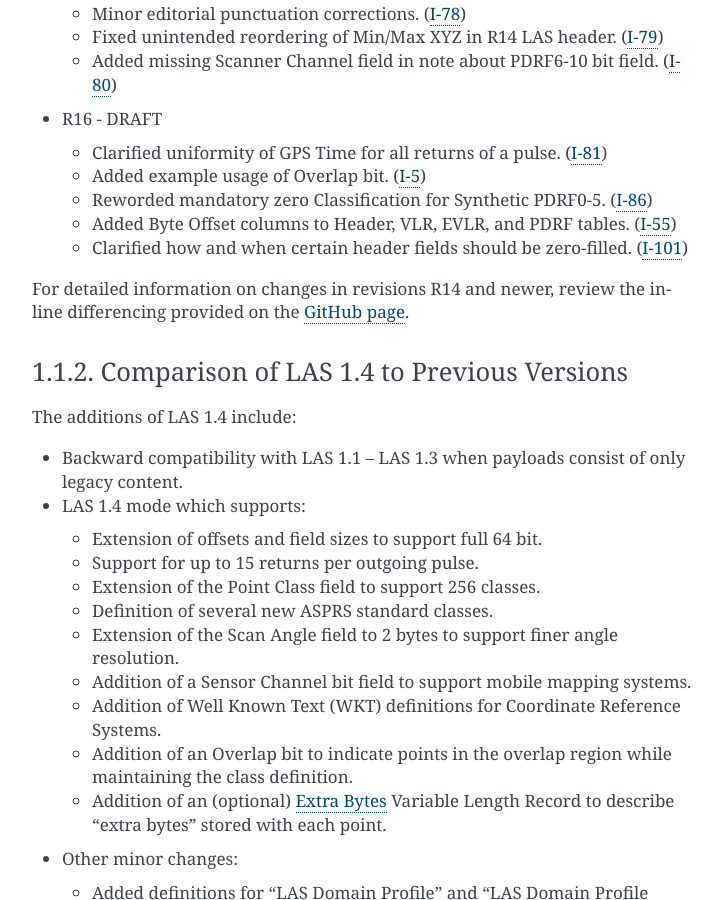
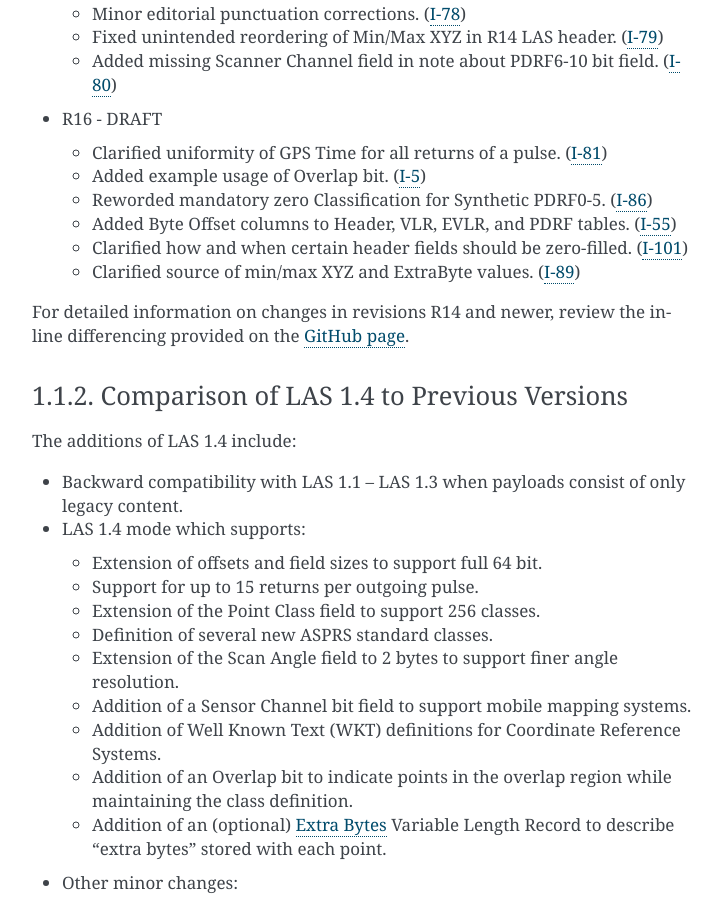
Before and after one commit to ASPRSorg/LAS, a Sphinx documentation site: the page built from source/01_intro.txt, in a window 1280 px wide and 900 px high, scrolled down 1872 px. Shown: the whole window, without its empty margins (388-1110 px from the left). Built offline with Sphinx 7.4.7, drawn with Linux system fonts in a browser that asks for light colours.

Commit message:
Added #89 to the revision history.

```diff
--- a/source/01_intro.txt
+++ b/source/01_intro.txt
@@ -116,6 +116,8 @@ Summary of LAS 1.4 revisions (GitHub Issue numbers included when applicable):
     (`I-55 <https://github.com/ASPRSorg/LAS/issues/55>`_)
   * Clarified how and when certain header fields should be zero-filled.
     (`I-101 <https://github.com/ASPRSorg/LAS/issues/101>`_)
+  * Clarified source of min/max XYZ and ExtraByte values.
+    (`I-89 <https://github.com/ASPRSorg/LAS/issues/89>`_)
 
 For detailed information on changes in revisions R14 and newer, review the
 inline differencing provided on the `GitHub page <https://github.com/ASPRSorg/LAS>`_.
```
